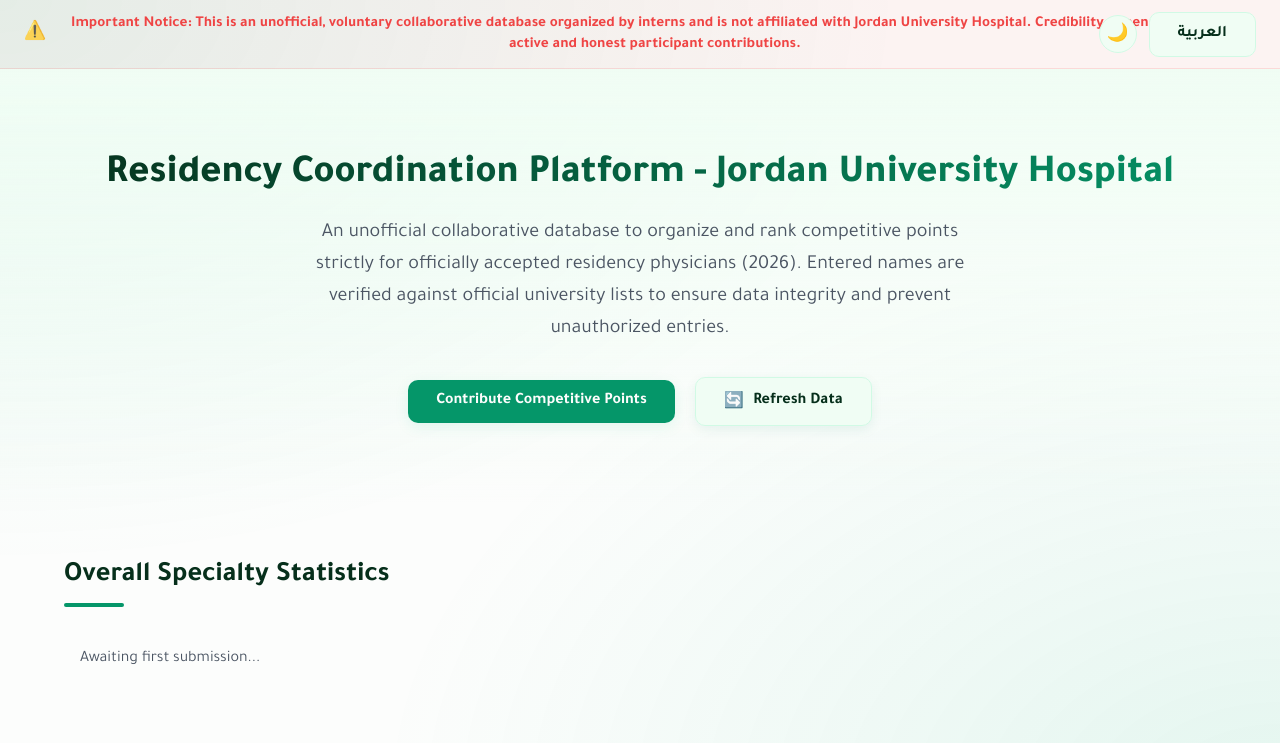
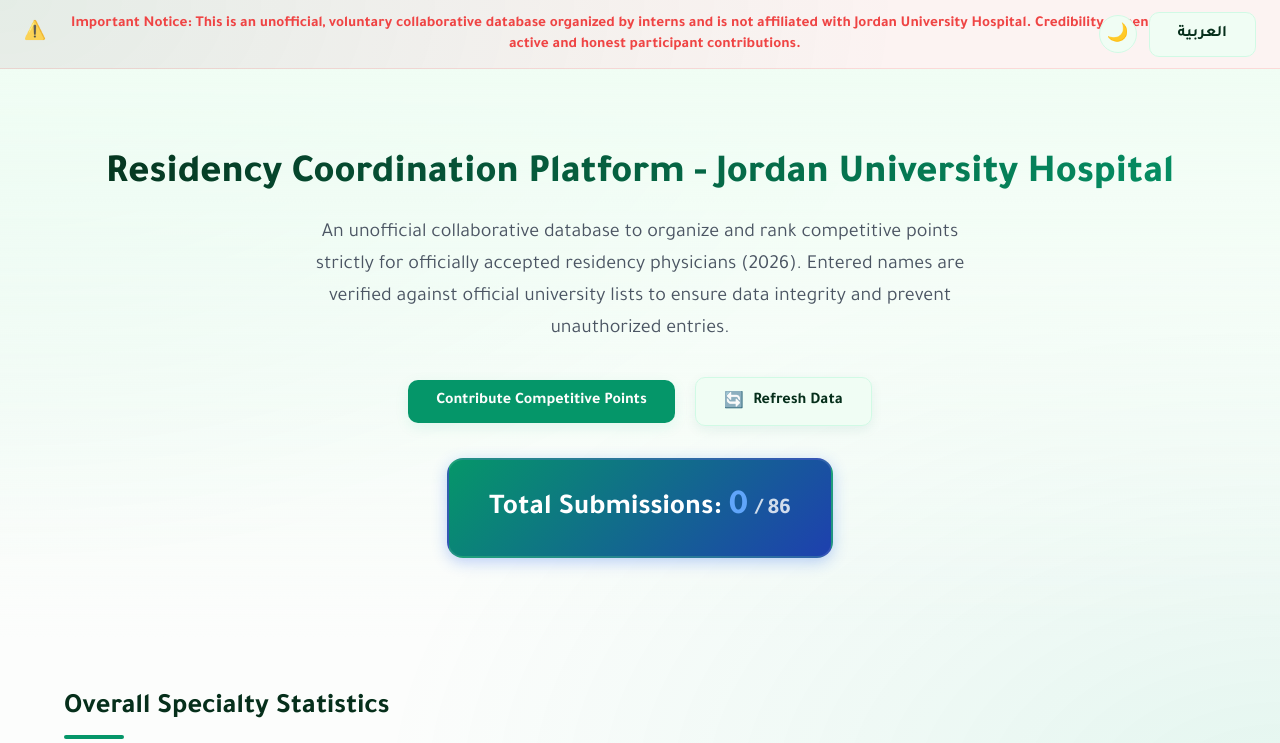
Before and after one commit to hussainalhashem100-glitch/juh-residency-dashboard, a website: page public/index.html in a window 1280 px wide. Both pictures are taken after a click on the button "English". Shown: the top 743 px of the page. Drawn offline with Linux system fonts and the light colour scheme; no server answers.

Commit message:
FEAT: add total submissions counter UI

```diff
--- a/public/app.js
+++ b/public/app.js
@@ -309,6 +309,8 @@ specialtyFilter.addEventListener('change', (e) => {
 function updateDashboard() {
     updateStats();
     updateTable();
+    const counter = document.getElementById('totalEntriesCount');
+    if (counter) counter.textContent = allSubmissions.length;
 }
 
 // Calculate occupancy and threshold parameters
@@ -582,6 +584,7 @@ langToggle.addEventListener('click', () => {
     document.getElementById('thTime').textContent = t.thTime;
     document.getElementById('lblExportCsv').textContent = t.lblExportCsv;
     document.getElementById('lblRefresh').textContent = t.lblRefresh;
+    document.getElementById('lblTotalEntriesTitle').textContent = isEn ? "Total Submissions:" : "إجمالي الإدخالات:";
 
     // Form inputs and labels
     document.getElementById('modalTitle').textContent = t.modalTitle;
--- a/public/index.html
+++ b/public/index.html
@@ -27,6 +27,11 @@
             <button id="refreshDataBtn" class="btn-secondary btn-refresh">
                 <span class="refresh-icon">🔄</span> <span id="lblRefresh">تحديث البيانات</span>
             </button>
+        </div>
+        <div style="margin-top: 2rem; text-align: center;">
+            <div id="totalEntriesWidget" style="display: inline-block; background: linear-gradient(135deg, var(--primary), #1e40af); color: white; padding: 1.25rem 2.5rem; border-radius: 16px; font-size: 1.8rem; font-weight: bold; box-shadow: 0 4px 15px rgba(37, 99, 235, 0.3); border: 2px solid rgba(255,255,255,0.1);">
+                <span id="lblTotalEntriesTitle">إجمالي الإدخالات:</span> <span id="totalEntriesCount" style="color: #60a5fa; font-size: 2.2rem;">0</span> <span style="opacity: 0.8; font-size: 1.4rem;">/ 86</span>
+            </div>
         </div>
     </header>
 
@@ -152,6 +157,6 @@
     </div>
 
     <!-- Firebase SDKs -->
-    <script src="app.js?v=13"></script>
+    <script src="app.js?v=14"></script>
 </body>
 </html>
```
